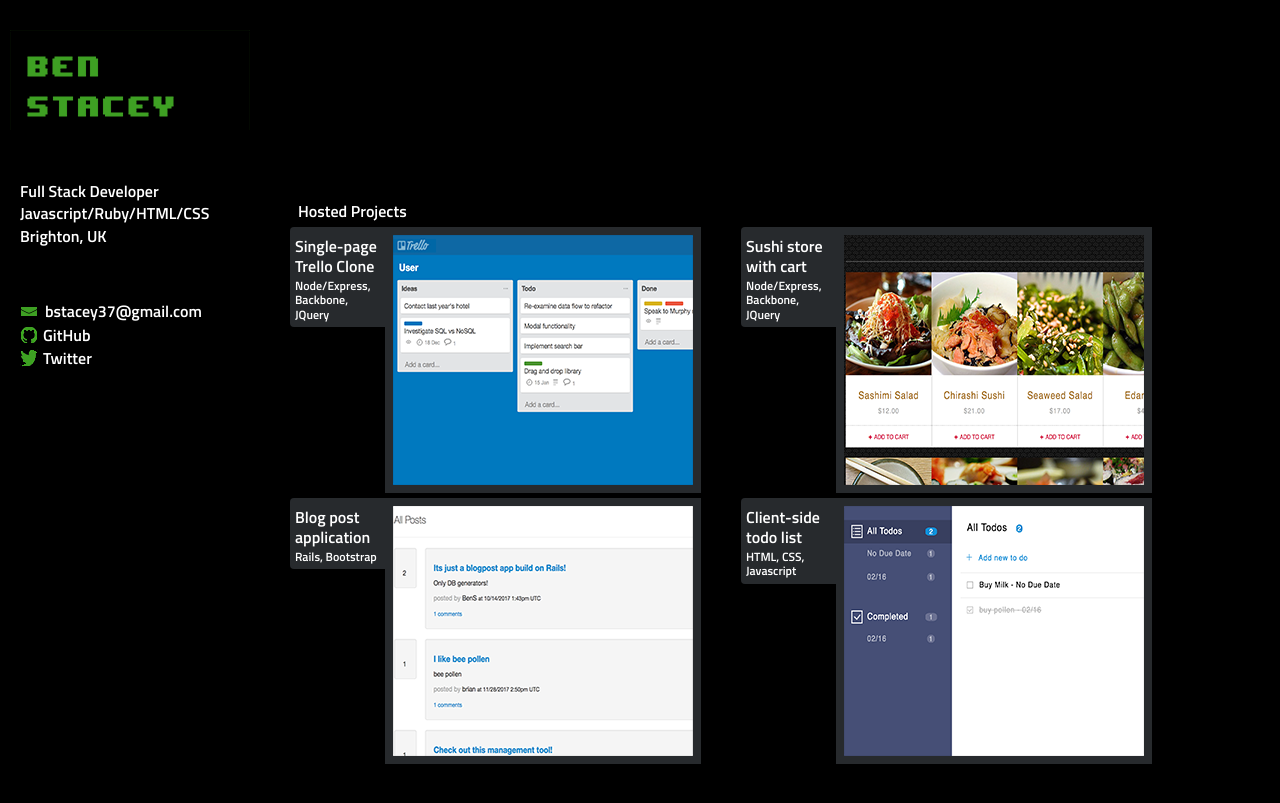
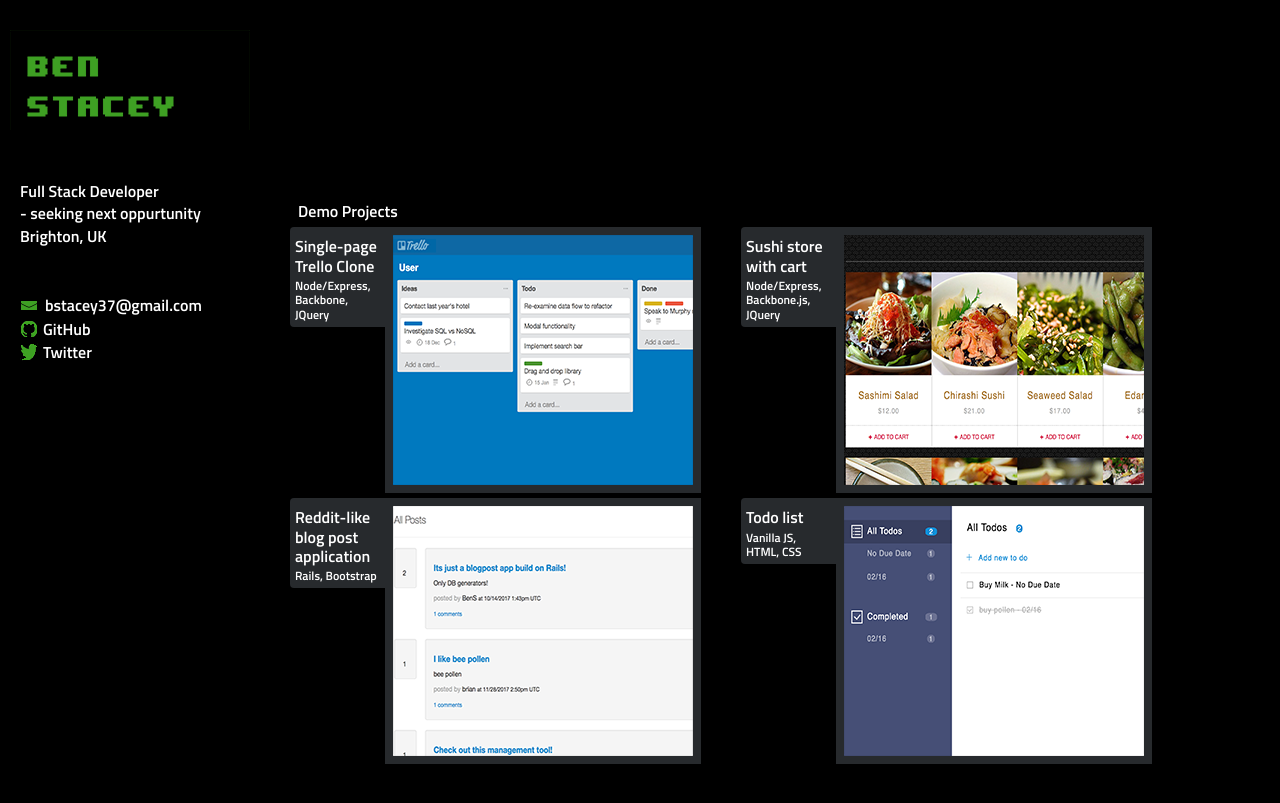
Before and after one commit to SpiderMasterMind/spidermastermind.github.io, a Jekyll site: the page built from index.md, in a window 1280 px wide. Shown: the top 803 px of the page. Built offline with Jekyll 4.4.1, drawn with Linux system fonts in a browser that asks for light colours; nearby versions of some CDN libraries.

Commit message:
added looking for oppurtunities, changed demo project blurb

```diff
--- a/_includes/sidebar.html
+++ b/_includes/sidebar.html
@@ -8,7 +8,7 @@
 </div>
 <div class="info">
 	<h4>Full Stack Developer</h4>
-	<h4>Javascript/Ruby/HTML/CSS</h4>
+	<h4> - seeking next oppurtunity</h4>
 	<h4>Brighton, UK</h4>
 </div>
 <div class="contact">
--- a/_layouts/default.html
+++ b/_layouts/default.html
@@ -8,7 +8,7 @@
 	<main>
 		<nav>
 			<ul>
-				<li><a href="#">Hosted Projects</a></li>
+				<li><a href="#">Demo Projects</a></li>
 			</ul>
 		</nav>
 		<div id="content">
@@ -16,7 +16,7 @@
 					<div class="app-window">
 						<div class="app-desc">
 							<h4>Single-page Trello Clone</h4>
-							<p>Node/Express, Backbone, JQuery
+							<p>Node/Express, Backbone, JQuery</p>
 						</div><!--
 						--><a target="_top" href="https://fathomless-island-59120.herokuapp.com"><div class="app-image">
 							<img src="trello-screenshot-max.png" alt="app" />
@@ -25,7 +25,7 @@
 				<div class="app-window">
 					<div class="app-desc">
 						<h4>Sushi store with cart</h4>
-						<p>Node/Express, Backbone, JQuery
+						<p>Node/Express, Backbone.js, JQuery</p>
 					</div><!--
 					--><a target="_top" href="https://pure-reef-92205.herokuapp.com/menu"><div class="app-image">
 						<img src="sushi-screenshot-max.png" alt="app" />
@@ -33,8 +33,8 @@
 				</div>
 				<div class="app-window">
 					<div class="app-desc">
-						<h4>Blog post application</h4>
-						<p>Rails, Bootstrap
+						<h4>Reddit-like blog post application</h4>
+						<p>Rails, Bootstrap</p>
 					</div><!--
 					--><a target="_top" href="https://mysterious-sierra-82357.herokuapp.com/"><div class="app-image">
 						<img src="postit-screenshot-max.png" alt="app" />
@@ -42,8 +42,8 @@
 				</div>
 				<div class="app-window">
 					<div class="app-desc">
-						<h4>Client-side todo list</h4>
-						<p>HTML, CSS, Javascript
+						<h4>Todo list</h4>
+						<p>Vanilla JS, HTML, CSS</p>
 					</div><!--
 					--><a target="_top" href="https://spidermastermind.github.io/todos_site/todo.html"><div class="app-image">
 						<img src="todos-screenshot-max.png" alt="app" />
--- a/_sass/_styles.scss
+++ b/_sass/_styles.scss
@@ -152,7 +152,7 @@ aside .panel {
 /* CONTACT */
 
 .contact {
-	margin-top: 30px;
+	margin-top: 24px;
 	padding: 10px;
 }
 
```
Also changed, not shown: 2 other files.
